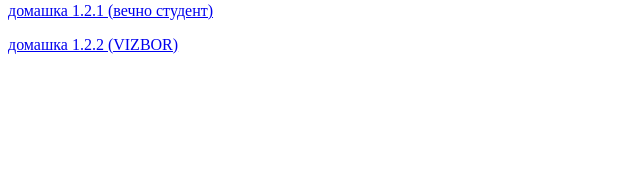
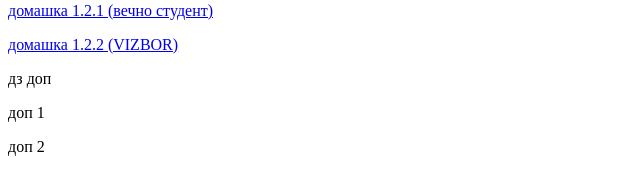
Before and after one commit to FoxOfDispersion/IT_academy, a plain HTML site: page index.html in a window 1280 px wide. Shown: the part 146-340 px from the top of the page, without its empty margins (0-640 px from the left). Drawn offline with Linux system fonts and the light colour scheme.

Commit message:
дз финал

```diff
--- a/index.html
+++ b/index.html
@@ -13,5 +13,9 @@
     <p> <a href="./Home_Work/1/1.1/HW_1.html">домашка 1.1 (дневник партизана)</a></p>
     <p> <a href="./Home_Work/1/1.2/vechno_student_hw_1_2_1.html">домашка 1.2.1 (вечно студент)</a></p>
     <p> <a href="./Home_Work/1/1.2/vizbor(HW_1_2_2).html"> домашка 1.2.2 (VIZBOR)</a></p>
+
+    <p> дз доп</p>
+    <p> доп 1</p>
+    <p> доп 2</p>
 </body>
 </html>
```
